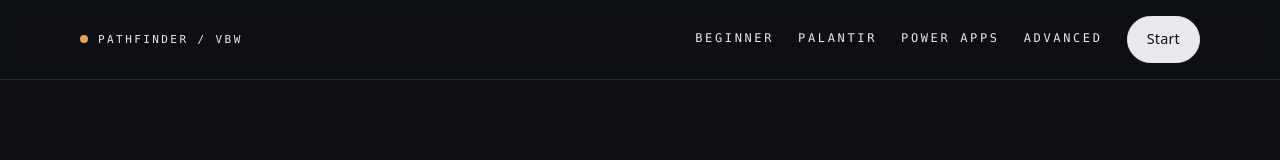
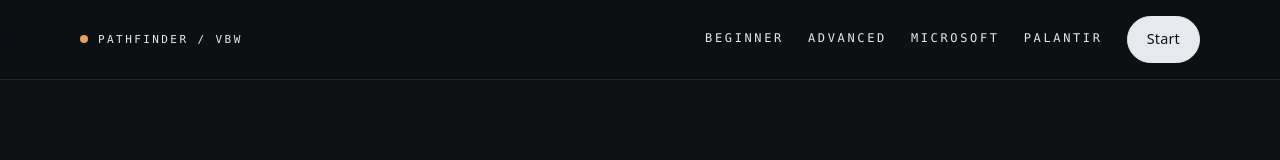
Before and after one commit to swolem12/PathfinderVBW, a React (Vite) app: page / in a window 1280 px wide. Shown: the top 160 px of the page. Built offline with nearby package versions, Linux system fonts and the light colour scheme.

Commit message:
nav: reorder links and rename Power Apps -> Microsoft

```diff
--- a/src/components/layout/AppShell.tsx
+++ b/src/components/layout/AppShell.tsx
@@ -5,9 +5,9 @@ import { StartButton } from '../ui/StartButton'
 
 const NAV_LINKS = [
   { to: '/course', label: 'Beginner' },
+  { to: '/advanced', label: 'Advanced' },
+  { to: '/powerapps', label: 'Microsoft' },
   { to: '/palantir', label: 'Palantir' },
-  { to: '/powerapps', label: 'Power Apps' },
-  { to: '/advanced', label: 'Advanced' },
 ]
 
 export function AppShell() {
```
